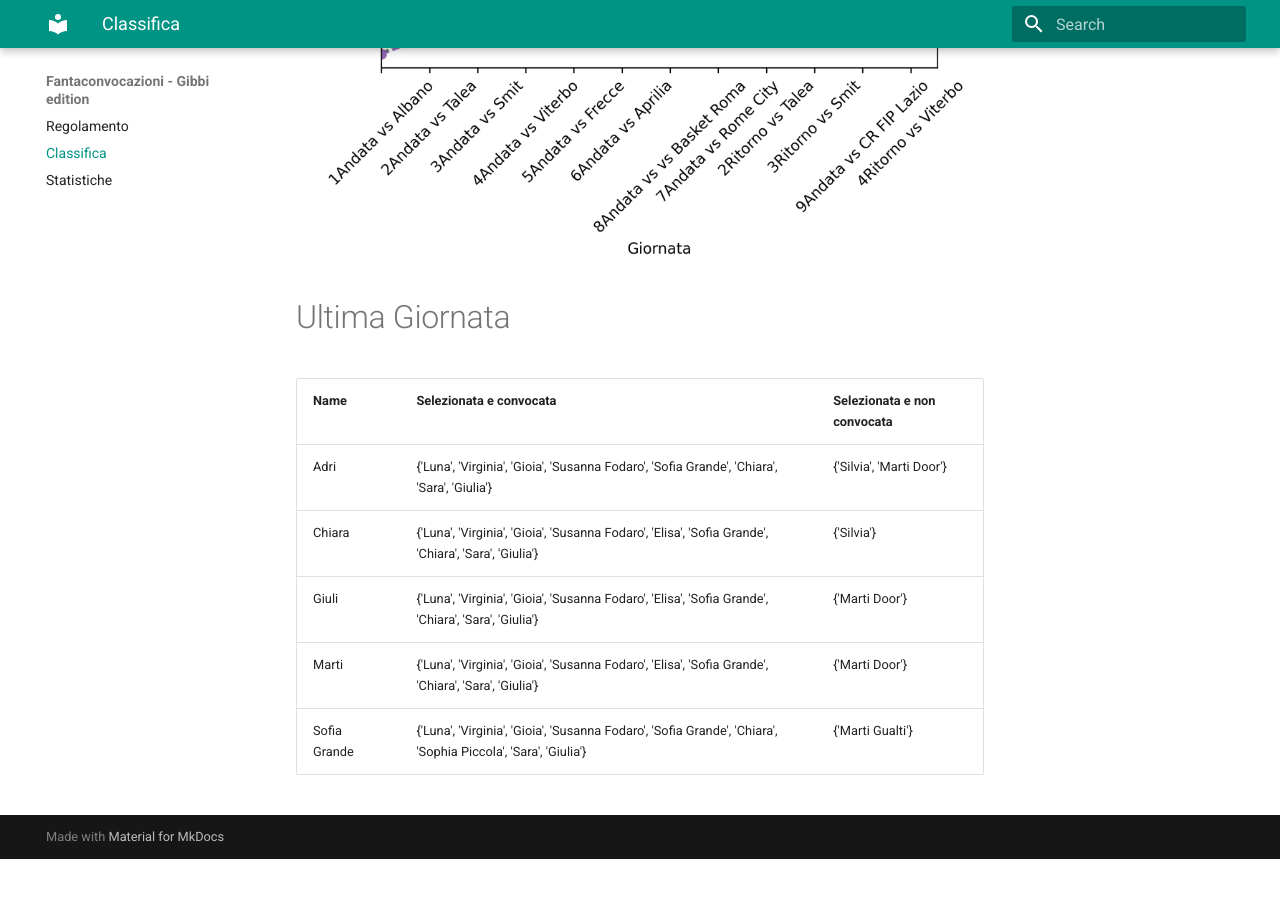
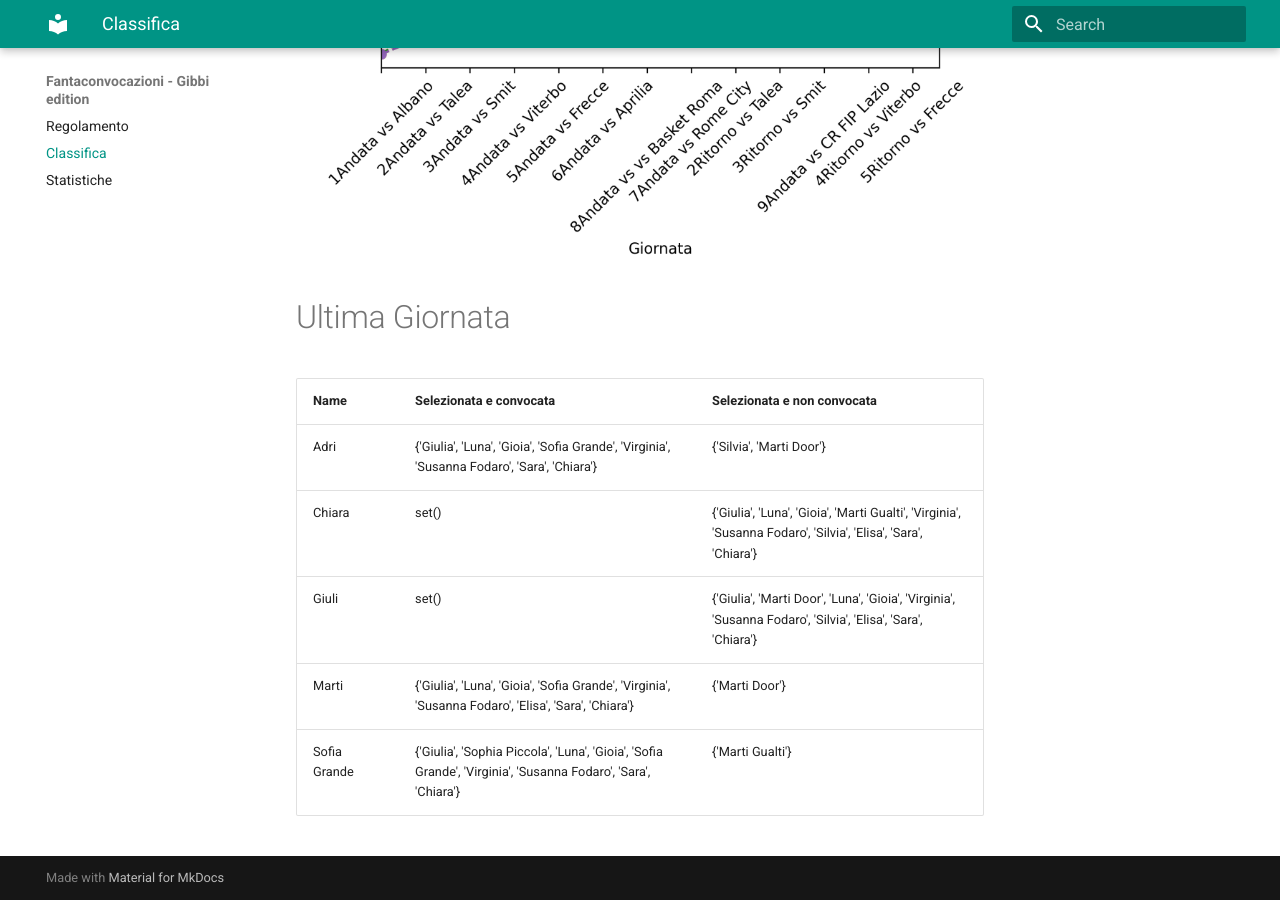
Before and after one commit to martinig94/fantagibbi, an MkDocs documentation site: the page built from docs/Classifica.md, in a window 1280 px wide and 900 px high, scrolled down 851 px. Built offline with MkDocs 1.6.1 and Material for MkDocs 9.7.7, drawn with Linux system fonts in a browser that asks for light colours; before the commit the page ends 1710 px from its top, so only the background shows below that.

Commit message:
Auto-update from main.py

```diff
--- a/docs/Classifica.md
+++ b/docs/Classifica.md
@@ -16,11 +16,11 @@
 
 # Ultima Giornata
 <!-- START_TABLE CORRECT -->
-| Name         | Selezionata e convocata                                                                                       | Selezionata e non convocata   |
-|:-------------|:--------------------------------------------------------------------------------------------------------------|:------------------------------|
-| Adri         | {'Luna', 'Virginia', 'Gioia', 'Susanna Fodaro', 'Sofia Grande', 'Chiara', 'Sara', 'Giulia'}                   | {'Silvia', 'Marti Door'}      |
-| Chiara       | {'Luna', 'Virginia', 'Gioia', 'Susanna Fodaro', 'Elisa', 'Sofia Grande', 'Chiara', 'Sara', 'Giulia'}          | {'Silvia'}                    |
-| Giuli        | {'Luna', 'Virginia', 'Gioia', 'Susanna Fodaro', 'Elisa', 'Sofia Grande', 'Chiara', 'Sara', 'Giulia'}          | {'Marti Door'}                |
-| Marti        | {'Luna', 'Virginia', 'Gioia', 'Susanna Fodaro', 'Elisa', 'Sofia Grande', 'Chiara', 'Sara', 'Giulia'}          | {'Marti Door'}                |
-| Sofia Grande | {'Luna', 'Virginia', 'Gioia', 'Susanna Fodaro', 'Sofia Grande', 'Chiara', 'Sophia Piccola', 'Sara', 'Giulia'} | {'Marti Gualti'}              |
+| Name         | Selezionata e convocata                                                                                       | Selezionata e non convocata                                                                                    |
+|:-------------|:--------------------------------------------------------------------------------------------------------------|:---------------------------------------------------------------------------------------------------------------|
+| Adri         | {'Giulia', 'Luna', 'Gioia', 'Sofia Grande', 'Virginia', 'Susanna Fodaro', 'Sara', 'Chiara'}                   | {'Silvia', 'Marti Door'}                                                                                       |
+| Chiara       | set()                                                                                                         | {'Giulia', 'Luna', 'Gioia', 'Marti Gualti', 'Virginia', 'Susanna Fodaro', 'Silvia', 'Elisa', 'Sara', 'Chiara'} |
+| Giuli        | set()                                                                                                         | {'Giulia', 'Marti Door', 'Luna', 'Gioia', 'Virginia', 'Susanna Fodaro', 'Silvia', 'Elisa', 'Sara', 'Chiara'}   |
+| Marti        | {'Giulia', 'Luna', 'Gioia', 'Sofia Grande', 'Virginia', 'Susanna Fodaro', 'Elisa', 'Sara', 'Chiara'}          | {'Marti Door'}                                                                                                 |
+| Sofia Grande | {'Giulia', 'Sophia Piccola', 'Luna', 'Gioia', 'Sofia Grande', 'Virginia', 'Susanna Fodaro', 'Sara', 'Chiara'} | {'Marti Gualti'}                                                                                               |
 <!-- END_TABLE CORRECT -->
```
Also changed, not shown: docs/images/most_selected_players.png, docs/images/trend_points.png.
